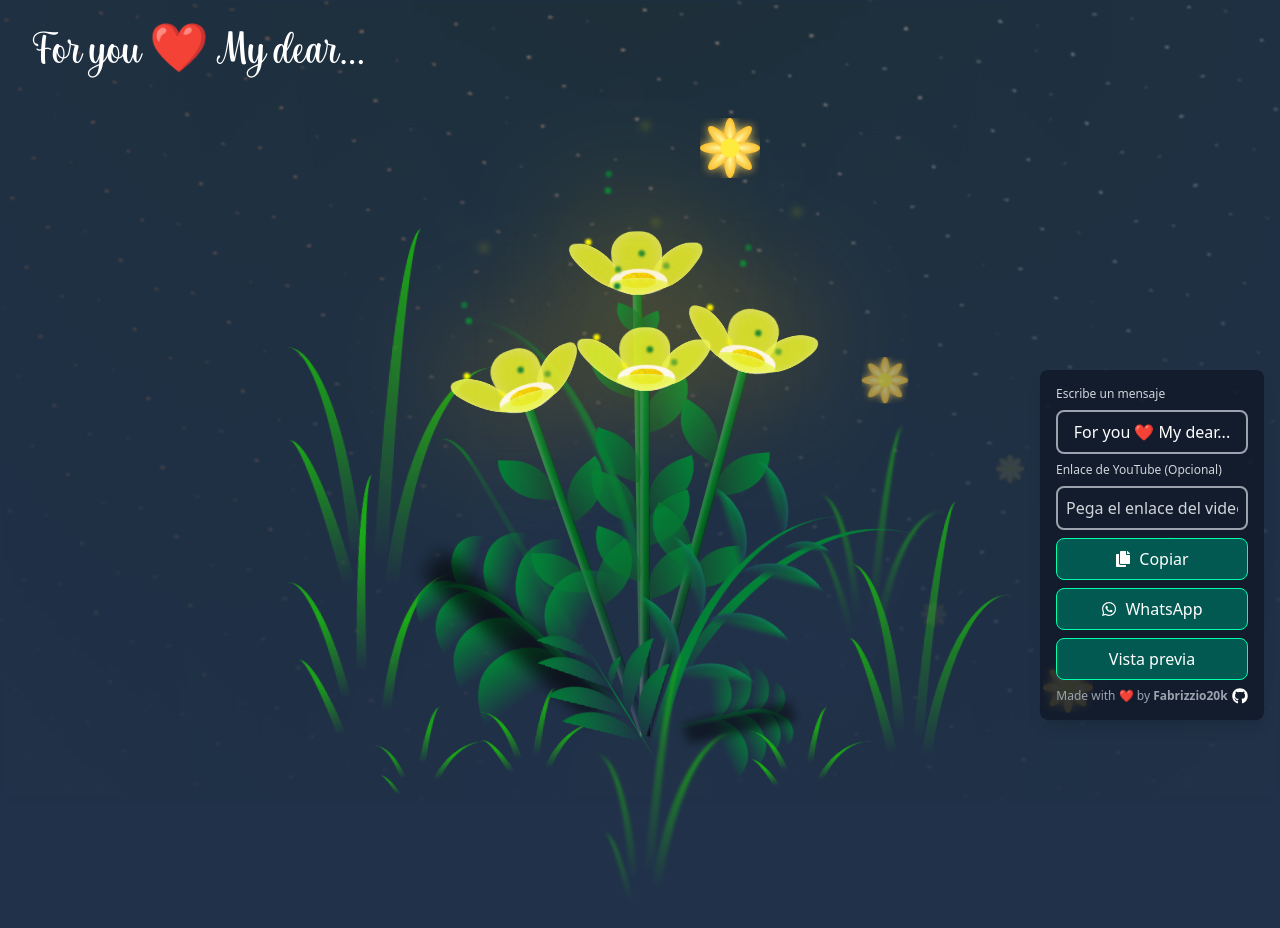
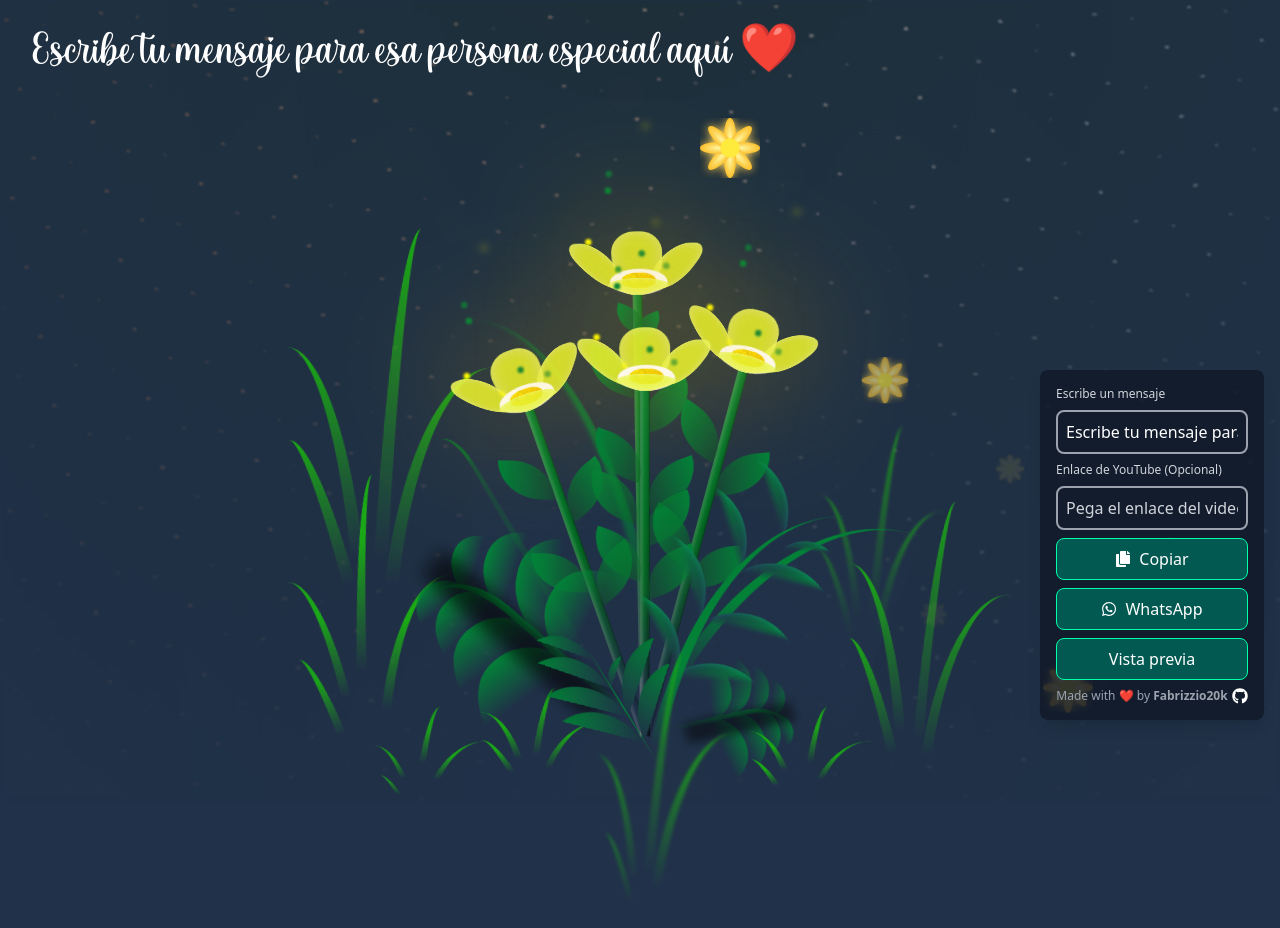
Before and after one commit to Fabrizzio20k/Flores_setiembre, a Next.js app: page / in a window 1280 px wide. Shown: the top 928 px of the page. Built offline with nearby package versions, Linux system fonts and the light colour scheme.

Commit message:
Change texts

```diff
--- a/src/app/page.tsx
+++ b/src/app/page.tsx
@@ -133,7 +133,7 @@ function NameComponent({
 }
 
 export default function Page() {
-  const [name, setName] = useState("For you ❤️ My dear...");
+  const [name, setName] = useState("Escribe tu mensaje para esa persona especial aquí ❤️");
 
   return (
     <div>
```
